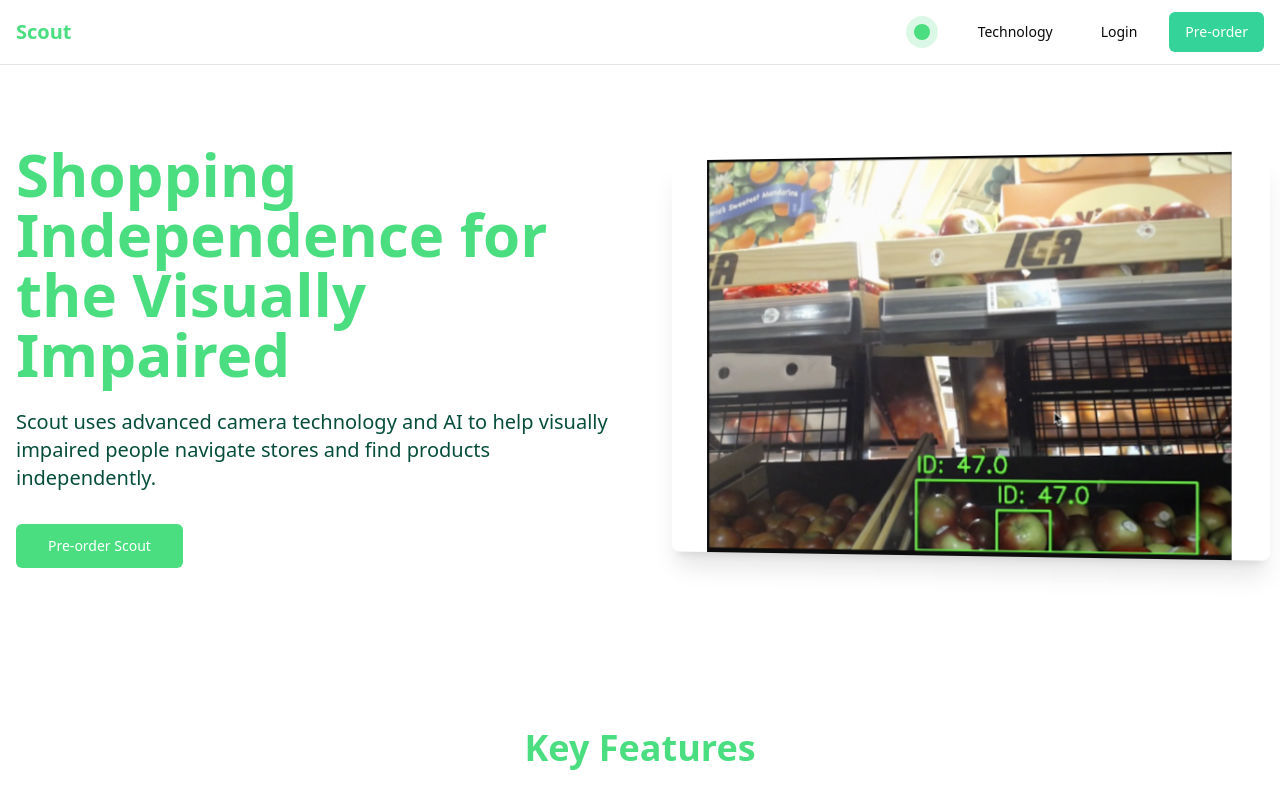
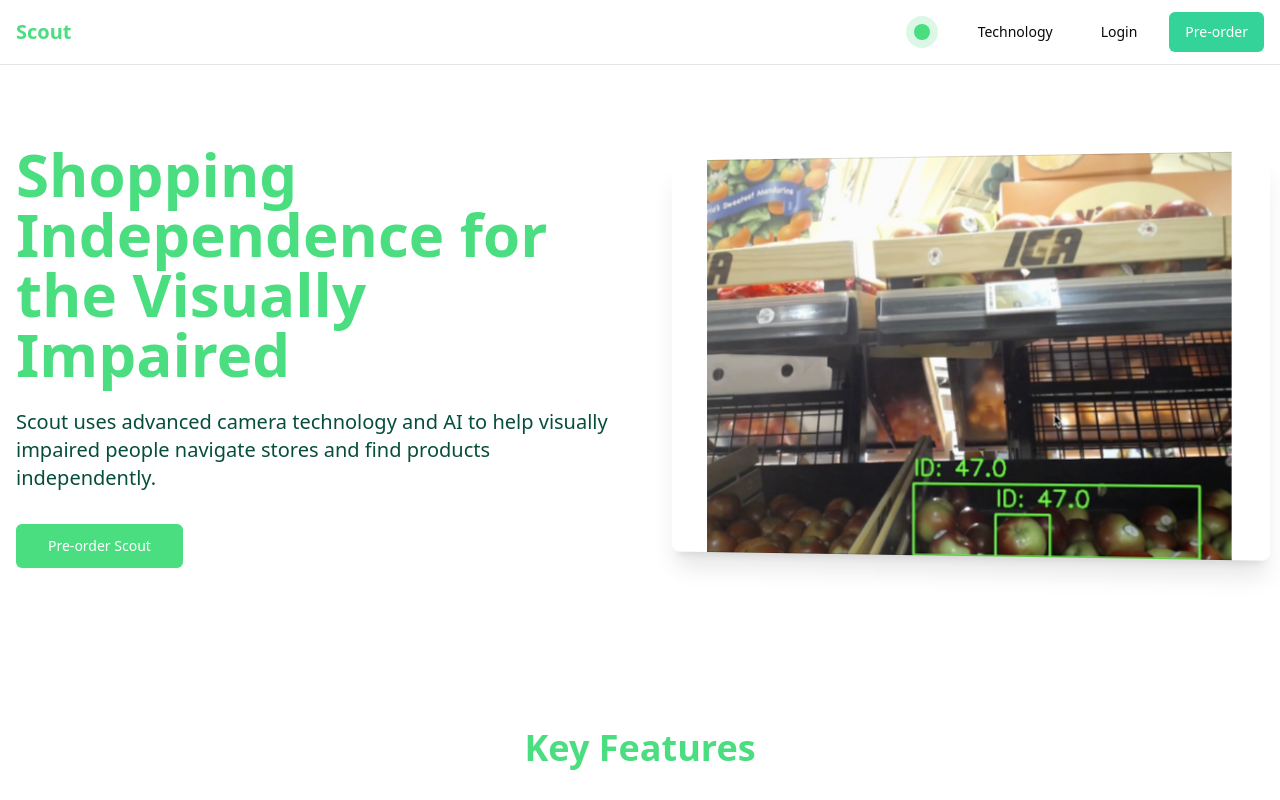
Before and after one commit to bogdanSgithub/conuhacks, a React (Vite) app: page / in a window 1280 px wide. Shown: the top 800 px of the page. Built offline with nearby package versions, Linux system fonts and the light colour scheme.

Commit message:
Replace current code with new implementation
[skip gpt_engineer]

```diff
--- a/src/components/Hero.tsx
+++ b/src/components/Hero.tsx
@@ -46,7 +46,7 @@ export const Hero = () => {
               />
               {/* Back side */}
               <img
-                src="/lovable-uploads/9061a5a6-9e53-4b65-8702-5dc669144610.png"
+                src="/lovable-uploads/e9e80b91-7db2-4ff4-818f-f8c791a342d6.png"
                 alt="Scout device in action detecting products"
                 className="absolute w-full h-full object-contain rounded-lg shadow-xl [backface-visibility:hidden] [transform:rotateY(180deg)]"
               />
```
Also changed, not shown: public/lovable-uploads/e9e80b91-7db2-4ff4-818f-f8c791a342d6.png (added).
